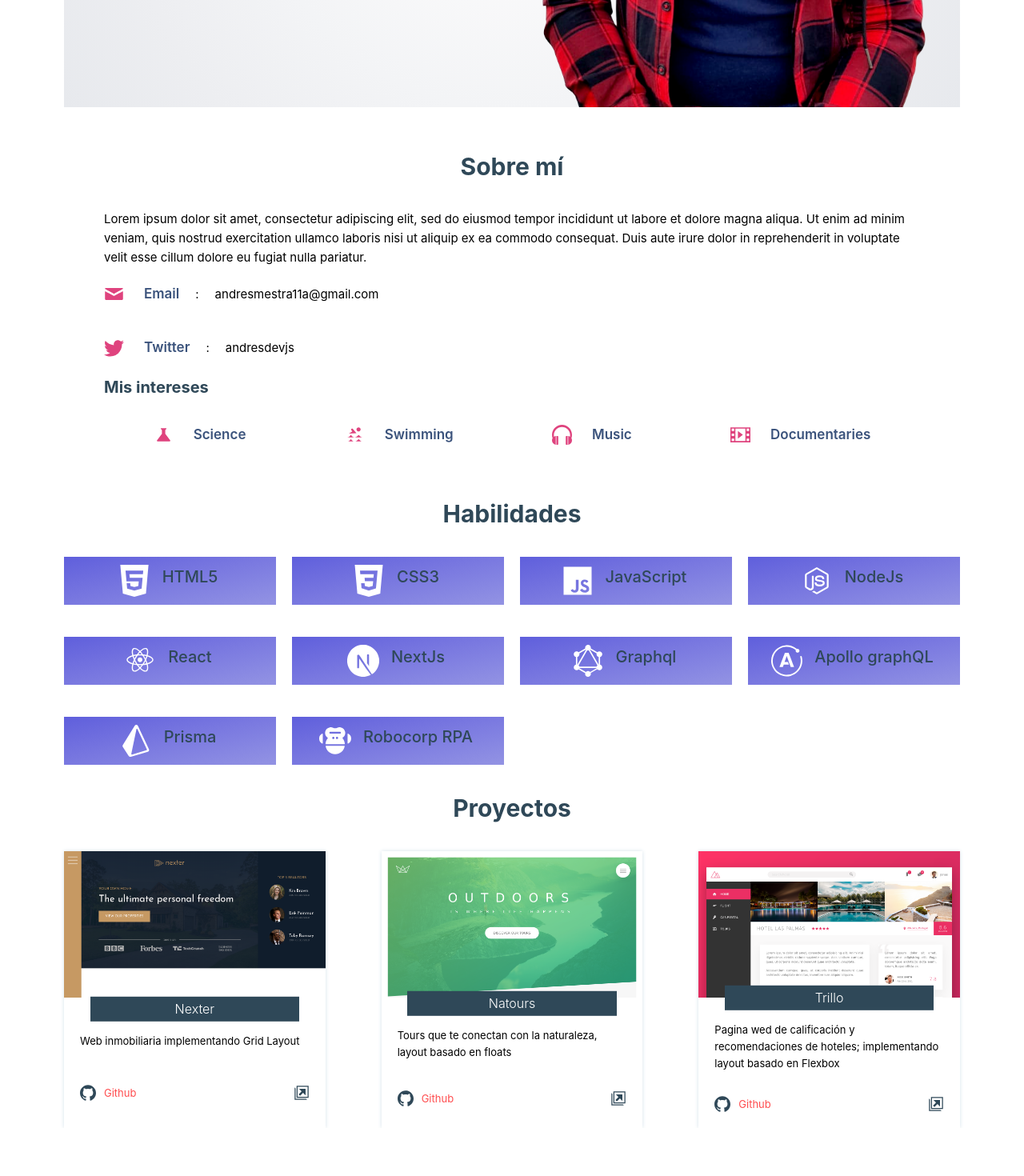
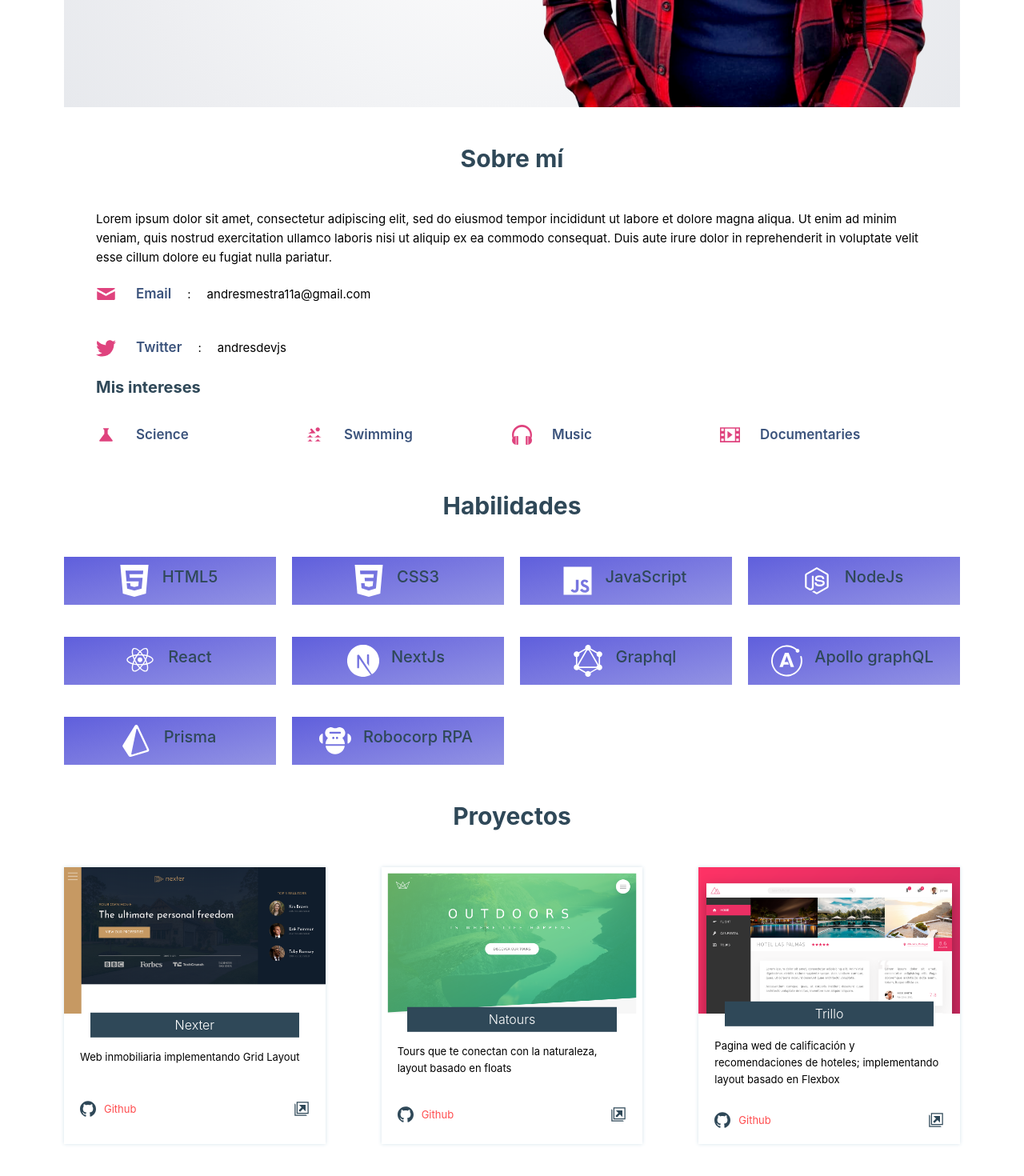
Before and after one commit to andres-mestra/andresmestra-cli, a Next.js app: page / in a window 1280 px wide. Shown: the part 576-2046 px from the top of the page at 80% size. Before the commit the page ends 1986 px from the top, so only its background shows below. Built offline with nearby package versions, Linux system fonts and the light colour scheme.

Commit message:
Spaces sections

```diff
--- a/components/Layout/Header.js
+++ b/components/Layout/Header.js
@@ -5,10 +5,7 @@ export const Header = () => {
   return (
     <>
       <header>
-        {/*TODO: Cambiar el logo*/}
-        <figure>
-          <Logo height={'6rem'} />
-        </figure>
+        <h2>AndresMestra</h2>
         <NavBar />
       </header>
 
--- a/components/me/About.js
+++ b/components/me/About.js
@@ -11,9 +11,7 @@ export const About = () => {
   return (
     <section className="container_grid" id="about">
       <div className={sty.about}>
-        <div className={sty.about_header}>
-          <HeaderLarge title="Sobre mí" />
-        </div>
+        <HeaderLarge title="Sobre mí" align="center" />
         {/*TODO: Cambiar descripción*/}
         <Description>
           Lorem ipsum dolor sit amet, consectetur adipiscing elit, sed do
--- a/components/me/Interests.js
+++ b/components/me/Interests.js
@@ -18,9 +18,10 @@ export const Interests = () => {
       <style jsx>{`
         .interests_list {
           margin-top: 2rem;
-          display: flex;
+          display: grid;
+          grid-template-columns: repeat(auto-fit, minmax(15rem, 1fr));
           justify-content: space-around;
-          flex-wrap: wrap;
+          grid-row-gap: 1rem;
         }
       `}</style>
     </>
--- a/components/me/Projects.js
+++ b/components/me/Projects.js
@@ -6,14 +6,14 @@ import sty from '../../styles/components/me/projects.module.scss'
 
 export const Projects = () => {
   return (
-    <section className="container_grid" id="projects">
-      <div className={sty.projects_header}>
-        <HeaderLarge title="Proyectos" />
-      </div>
-      <div className={sty.projects_content}>
-        {projects.map((project) => (
-          <CardProject key={project.name} {...project} />
-        ))}
+    <section className={sty.projects} id="projects">
+      <HeaderLarge title="Proyectos" align="center" />
+      <div className="container_grid">
+        <div className={sty.projects_content}>
+          {projects.map((project) => (
+            <CardProject key={project.name} {...project} />
+          ))}
+        </div>
       </div>
     </section>
   )
--- a/components/ui/headers/HeaderLarge.js
+++ b/components/ui/headers/HeaderLarge.js
@@ -1,12 +1,13 @@
 import { TitleMedium } from '../../text/TitleMedium'
 
-export const HeaderLarge = ({ title }) => {
+export const HeaderLarge = ({ title, align }) => {
   return (
     <div className="header__large">
       <TitleMedium>{title}</TitleMedium>
       <style jsx>{`
         .header__large {
-          margin-bottom: 3rem;
+          margin-bottom: 4rem;
+          text-align: ${align || 'length'};
         }
       `}</style>
     </div>
--- a/styles/components/me/about.module.scss
+++ b/styles/components/me/about.module.scss
@@ -2,13 +2,9 @@
 
 .about {
   background-color: var(--white);
-  padding: 5rem;
+  padding: 4rem;
   grid-column: center-start / center-end;
   display: grid;
-
-  &_header {
-    text-align: center;
-  }
 }
 
 @include bpMedium() {
--- a/styles/components/me/projects.module.scss
+++ b/styles/components/me/projects.module.scss
@@ -1,11 +1,7 @@
 @import '../../mixins';
 
 .projects {
-  &_header {
-    grid-column: center-start / center-end;
-    padding-top: 3rem;
-    text-align: center;
-  }
+  padding: 4rem 0;
 
   &_content {
     grid-column: center-start / center-end;
```
